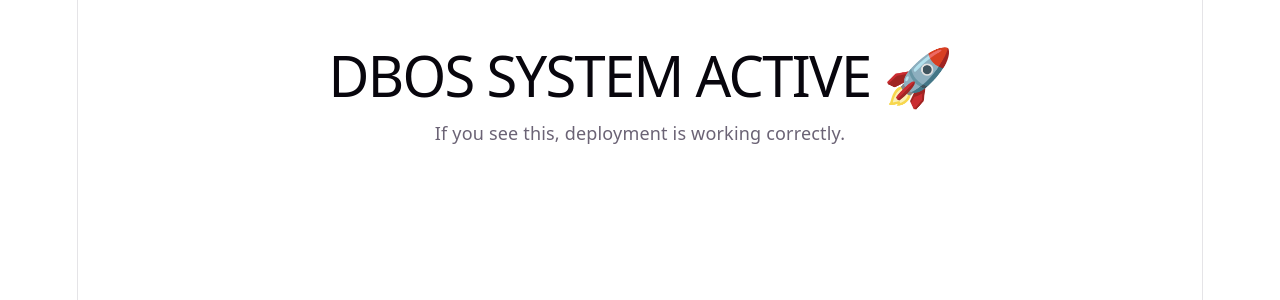
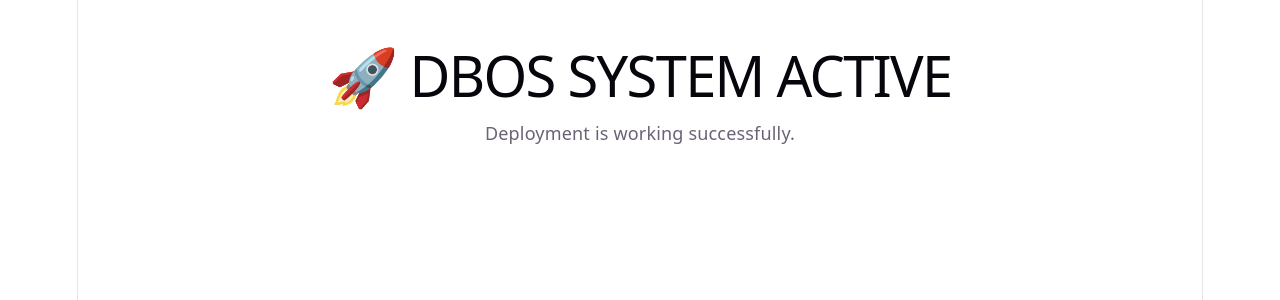
Before and after one commit to drbusinessdrb-bot/dbos-ui_, a React (Vite) app: page / in a window 1280 px wide. Shown: the top 300 px of the page. Built offline with nearby package versions, Linux system fonts and the light colour scheme.

Commit message:
Updated App.jsx

```diff
--- a/src/App.jsx
+++ b/src/App.jsx
@@ -1,8 +1,8 @@
 export default function App() {
   return (
     <div style={{ padding: 30 }}>
-      <h1>DBOS SYSTEM ACTIVE 🚀</h1>
-      <p>If you see this, deployment is working correctly.</p>
+      <h1>🚀 DBOS SYSTEM ACTIVE</h1>
+      <p>Deployment is working successfully.</p>
     </div>
   );
 }
```
